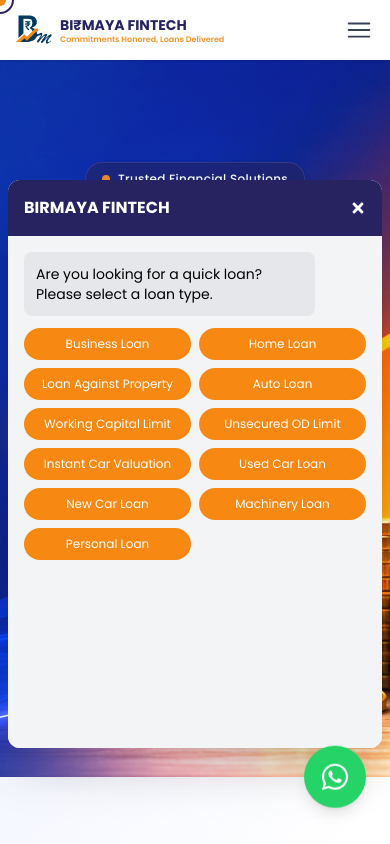
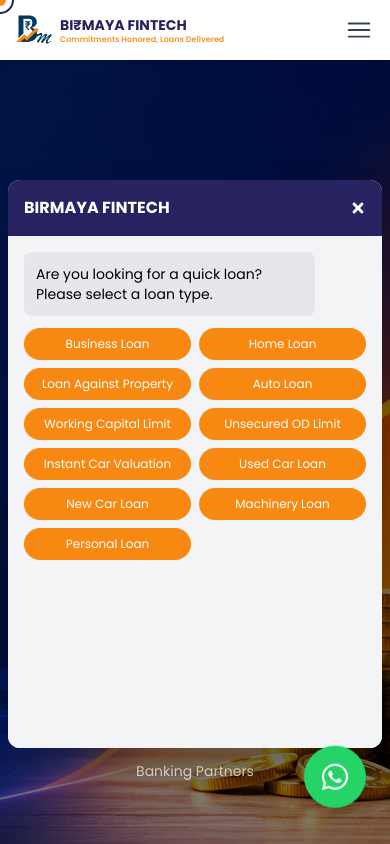
Before and after one commit to vishalparashar32-code/Birmaya_fintech, a Next.js app: page / in a window 390 px wide. Both pictures are taken after a click on the element 338 px from the left and 704 px from the top of the page. Shown: the top 844 px of the page. Built offline with nearby package versions, Linux system fonts and the light colour scheme.

Commit message:
change the fix image

```diff
--- a/components/Home/HeroCarousel.js
+++ b/components/Home/HeroCarousel.js
@@ -11,26 +11,24 @@
 const repaymentMessage =
   "Hi, I want my detailed Loan Repayment Schedule. Please guide me for Rs.99 service.";
 
+/* SAME IMAGE FOR MOBILE + DESKTOP */
 const slides = [
   {
-    desktop: "/hero/mobile/hero1.jpg",
-    mobile: "/hero/mobile/hero1.jpg",
+    image: "/hero/hero1.jpg",
     title: "Instant Loan Approval in 24 Hours",
     desc: "Minimal paperwork. Quick verification. Fast disbursal with trusted banking partners.",
     btn: "Apply Now",
     href: "/apply-loan",
   },
   {
-    desktop: "/hero/mobile/hero2.jpg",
-    mobile: "/hero/mobile/hero2.jpg",
+    image: "/hero/mobile/hero2.jpg",
     title: "Check Your Credit Score for Free",
     desc: "Get your instant CIBIL score report with zero hidden charges and fast access.",
     btn: "Check Now",
     href: "/check-free-credit-score",
   },
   {
-    desktop: "/hero/mobile/hero4.jpg",
-    mobile: "/hero/mobile/hero4.jpg",
+    image: "/hero/mobile/hero4.jpg",
     title: "Get Your Re-Payment Schedule",
     desc: "Complete EMI breakdown & total interest insights. Only Rs.99 one-time service.",
     btn: "Chat on WhatsApp",
@@ -42,23 +40,9 @@
 
 export default function HeroCarousel() {
   const [current, setCurrent] = useState(0);
-  const [isMobile, setIsMobile] = useState(false);
 
   const typedTitle = useTypewriter(slides[current].title, 40);
   const typedDesc = useTypewriter(slides[current].desc, 18);
-
-  /* MOBILE CHECK */
-  useEffect(() => {
-    const checkScreen = () => {
-      setIsMobile(window.innerWidth < 768);
-    };
-
-    checkScreen();
-
-    window.addEventListener("resize", checkScreen);
-
-    return () => window.removeEventListener("resize", checkScreen);
-  }, []);
 
   /* AUTO SLIDE */
   useEffect(() => {
@@ -70,7 +54,7 @@
   }, []);
 
   return (
-    <section className="relative w-full h-[85vh] md:h-screen overflow-hidden font-sans">
+    <section className="relative w-full h-[100svh] md:h-screen overflow-hidden">
 
       {/* SLIDES */}
       {slides.map((slide, index) => (
@@ -78,47 +62,33 @@
           key={index}
           className={`absolute inset-0 transition-all duration-1000 ${
             index === current
-              ? "opacity-100 scale-100 z-10"
-              : "opacity-0 scale-105 z-0"
+              ? "opacity-100 z-10"
+              : "opacity-0 z-0"
           }`}
         >
 
           {/* IMAGE */}
           <Image
-            src={isMobile ? slide.mobile : slide.desktop}
-            alt="hero"
+            src={slide.image}
+            alt="Hero Banner"
             fill
             priority
-            className={`
+            sizes="100vw"
+            className="
               object-cover
               object-center
-              transition-all duration-700
-              brightness-110
-              contrast-105
-              saturate-110
-              ${isMobile ? "scale-110" : "scale-100"}
-            `}
+            "
           />
 
-          {/* LIGHT OVERLAY */}
-          <div
-            className="
-              absolute inset-0
-              bg-white/5
-              md:bg-gradient-to-r
-              md:from-black/30
-              md:via-black/10
-              md:to-transparent
-            "
-          ></div>
+          {/* OVERLAY */}
+          <div className="absolute inset-0 bg-black/50 md:bg-black/40" />
 
           {/* CONTENT */}
           {index === current && (
-            <div className="absolute inset-0 z-20 flex items-center justify-center md:justify-start">
+            <div className="absolute inset-0 z-20 flex items-center">
 
-              <div className="max-w-7xl mx-auto w-full px-5 sm:px-6 lg:px-10">
+              <div className="w-full max-w-7xl mx-auto px-5 sm:px-8 lg:px-10">
 
-                {/* CONTENT BOX */}
                 <div
                   className="
                     max-w-2xl
@@ -127,17 +97,17 @@
                     md:text-left
                     mx-auto
                     md:mx-0
-                    pt-14
+                    pt-10
                     md:pt-0
                   "
                 >
 
                   {/* TOP TAG */}
-                  <div className="inline-flex items-center gap-2 bg-[#272361]/60 border border-white/10 px-4 py-2 rounded-full mb-6 shadow-lg backdrop-blur-sm">
+                  <div className="inline-flex items-center gap-2 bg-[#272361]/70 border border-white/10 px-4 py-2 rounded-full mb-5 backdrop-blur-md">
 
                     <div className="w-2 h-2 bg-[#f89328] rounded-full animate-pulse"></div>
 
-                    <p className="text-xs sm:text-sm font-medium tracking-wide">
+                    <p className="text-[11px] sm:text-sm font-medium">
                       Trusted Financial Solutions
                     </p>
 
@@ -146,15 +116,14 @@
                   {/* TITLE */}
                   <h1
                     className="
-                      text-[30px]
-                      sm:text-[42px]
-                      md:text-[58px]
-                      lg:text-[65px]
+                      text-[32px]
+                      sm:text-[48px]
+                      md:text-[60px]
+                      lg:text-[70px]
                       font-extrabold
                       leading-[1.1]
                       mb-5
                       tracking-tight
-                      drop-shadow-2xl
                     "
                   >
 
@@ -169,9 +138,9 @@
                   {/* DESCRIPTION */}
                   <p
                     className="
-                      text-sm
-                      sm:text-base
-                      md:text-lg
+                      text-[15px]
+                      sm:text-lg
+                      md:text-xl
                       text-white/90
                       leading-7
                       max-w-xl
@@ -194,7 +163,27 @@
                         href={slide.href}
                         target="_blank"
                         rel="noopener noreferrer"
-                        className="group inline-flex items-center justify-center gap-3 bg-[#f89328] hover:bg-[#ff9d2f] px-8 py-4 rounded-2xl text-white font-semibold text-base transition-all duration-300 hover:scale-105 shadow-[0_10px_30px_rgba(248,147,40,0.35)]"
+                        className="
+                          group
+                          inline-flex
+                          items-center
+                          justify-center
+                          gap-3
+                          bg-[#f89328]
+                          hover:bg-[#ff9d2f]
+                          px-7
+                          py-4
+                          rounded-2xl
+                          text-white
+                          font-semibold
+                          text-base
+                          transition-all
+                          duration-300
+                          hover:scale-105
+                          shadow-xl
+                          w-full
+                          sm:w-auto
+                        "
                       >
                         {slide.btn}
 
@@ -208,7 +197,27 @@
                     ) : (
                       <Link
                         href={slide.href}
-                        className="group inline-flex items-center justify-center gap-3 bg-[#f89328] hover:bg-[#ff9d2f] px-8 py-4 rounded-2xl text-white font-semibold text-base transition-all duration-300 hover:scale-105 shadow-[0_10px_30px_rgba(248,147,40,0.35)]"
+                        className="
+                          group
+                          inline-flex
+                          items-center
+                          justify-center
+                          gap-3
+                          bg-[#f89328]
+                          hover:bg-[#ff9d2f]
+                          px-7
+                          py-4
+                          rounded-2xl
+                          text-white
+                          font-semibold
+                          text-base
+                          transition-all
+                          duration-300
+                          hover:scale-105
+                          shadow-xl
+                          w-full
+                          sm:w-auto
+                        "
                       >
                         {slide.btn}
 
@@ -220,7 +229,27 @@
                     {/* CONTACT BUTTON */}
                     <Link
                       href="/contact"
-                      className="inline-flex items-center justify-center border border-white/20 bg-white/10 backdrop-blur-md hover:bg-white hover:text-[#272361] px-8 py-4 rounded-2xl text-white font-semibold text-base transition-all duration-300"
+                      className="
+                        inline-flex
+                        items-center
+                        justify-center
+                        border
+                        border-white/20
+                        bg-white/10
+                        backdrop-blur-md
+                        hover:bg-white
+                        hover:text-[#272361]
+                        px-7
+                        py-4
+                        rounded-2xl
+                        text-white
+                        font-semibold
+                        text-base
+                        transition-all
+                        duration-300
+                        w-full
+                        sm:w-auto
+                      "
                     >
                       Contact Us
                     </Link>
@@ -228,7 +257,7 @@
                   </div>
 
                   {/* STATS */}
-                  <div className="flex flex-wrap justify-center md:justify-start gap-8 mt-12">
+                  <div className="flex flex-wrap justify-center md:justify-start gap-7 mt-10">
 
                     <div>
                       <h3 className="text-3xl md:text-4xl font-extrabold text-[#f89328]">
@@ -272,7 +301,7 @@
       ))}
 
       {/* DOTS */}
-      <div className="absolute bottom-8 left-1/2 -translate-x-1/2 z-30 flex items-center gap-3">
+      <div className="absolute bottom-7 left-1/2 -translate-x-1/2 z-30 flex items-center gap-3">
 
         {slides.map((_, index) => (
 
```
